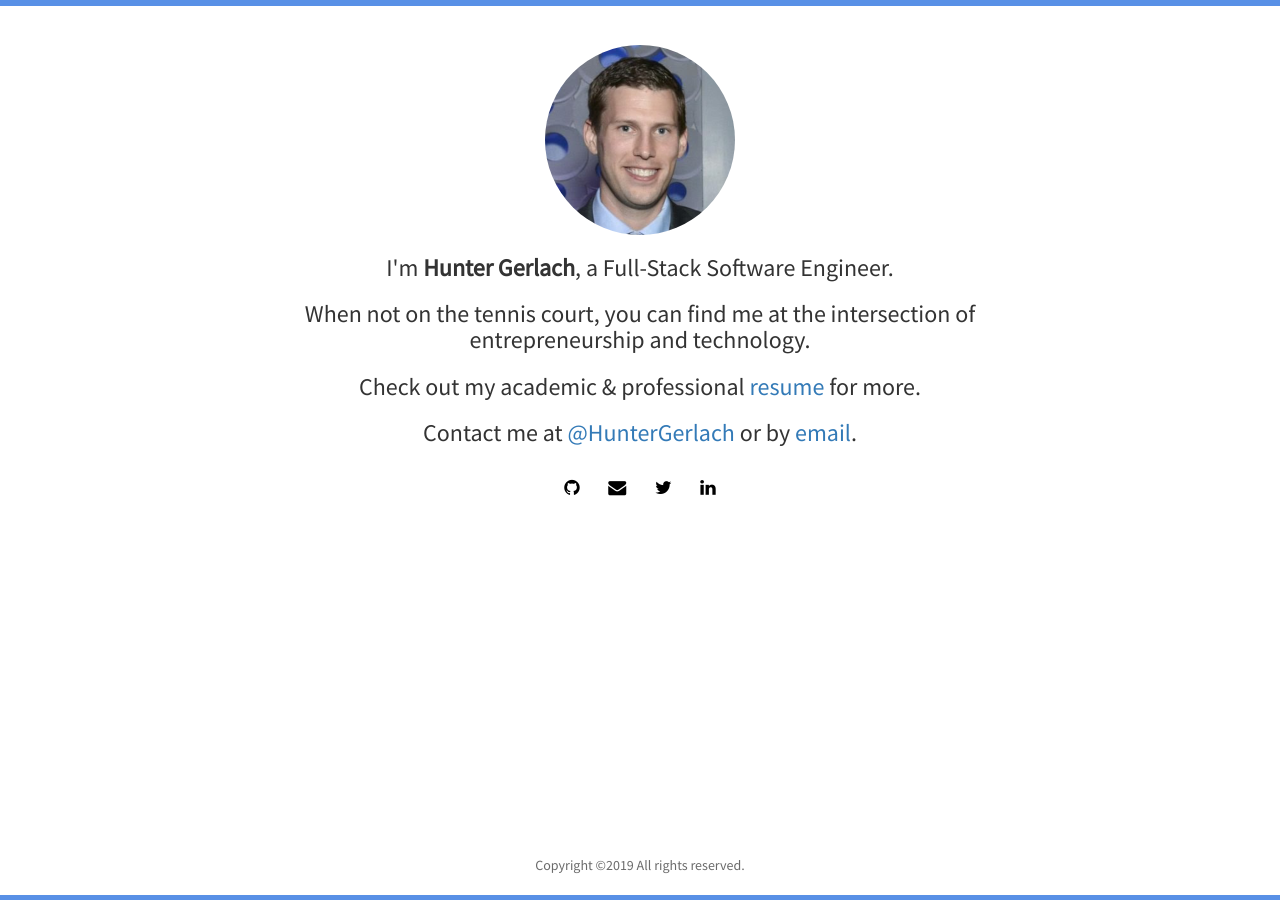
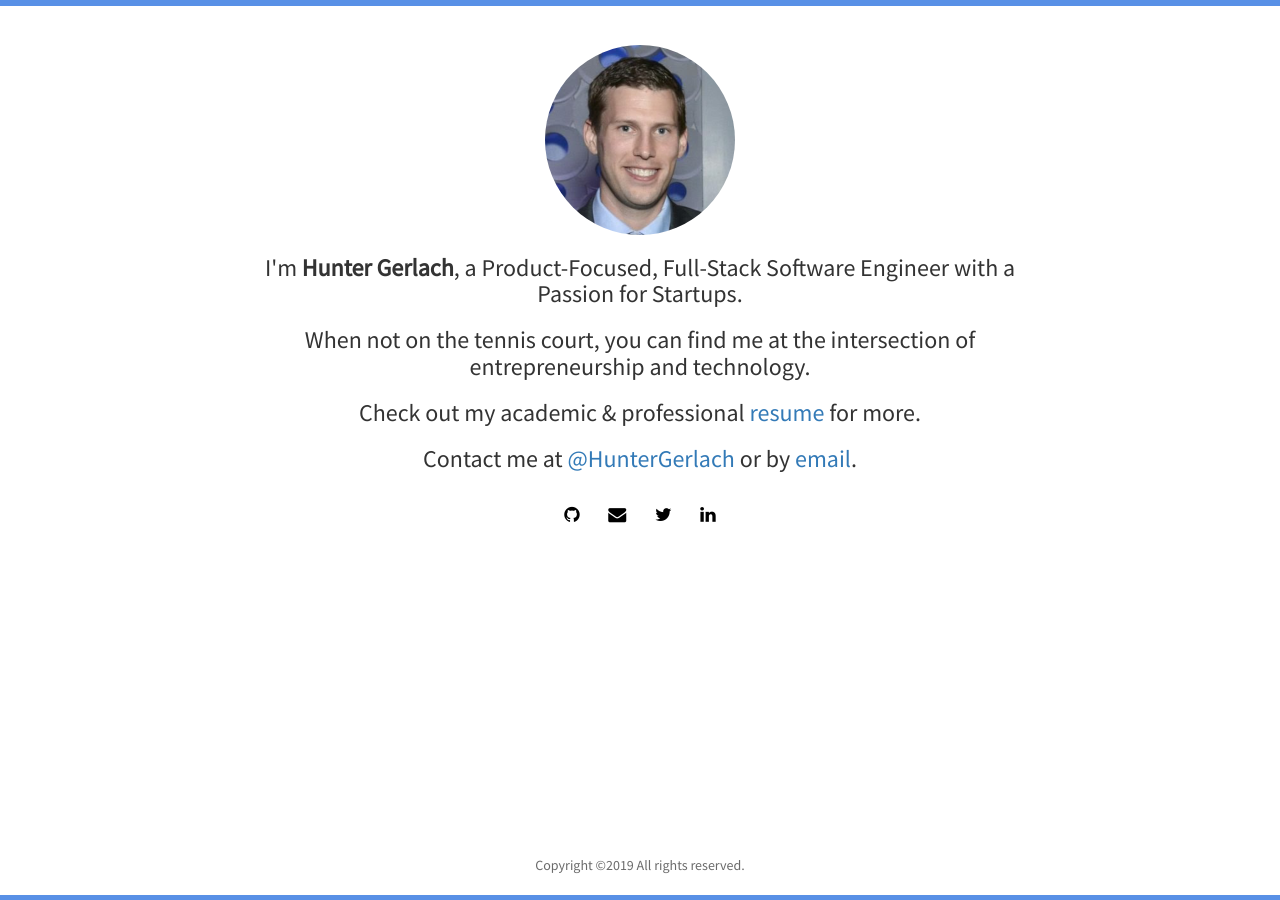
Before and after one commit to HunterGerlach/www.huntergerlach.com, a Jekyll site: the page built from index.html, in a window 1280 px wide. Built offline with Jekyll 4.4.1, drawn with Linux system fonts in a browser that asks for light colours; nearby versions of some CDN libraries; the list of posts is cut into pages by our own code.

Commit message:
Update author description

```diff
--- a/index.html
+++ b/index.html
@@ -7,7 +7,7 @@ layout: home
 	  <div class="avatar">
 		<img class="img-circle" src="{{ site.baseurl }}static/img/{{ site.avatar }}" alt="Responsive image">
 	  </div>
-	  <h3>I'm <strong>{{ site.author }}</strong>, a Full-Stack Software Engineer.</h3>
+	  <h3>I'm <strong>{{ site.author }}</strong>, a Product-Focused, Full-Stack Software Engineer with a Passion for Startups.</h3>
 	  <h3>When not on the tennis court, you can find me at the intersection of entrepreneurship and technology.</h3>
 	  <!--<h3>Have a look at some of my working <a href="{{ site.baseurl }}projects.html"> projects</a>.</h3>-->
 	  <h3>Check out my academic &amp; professional <a href="https://www.linkedin.com/in/hgerlach/">resume</a> for more.</h3>
```
